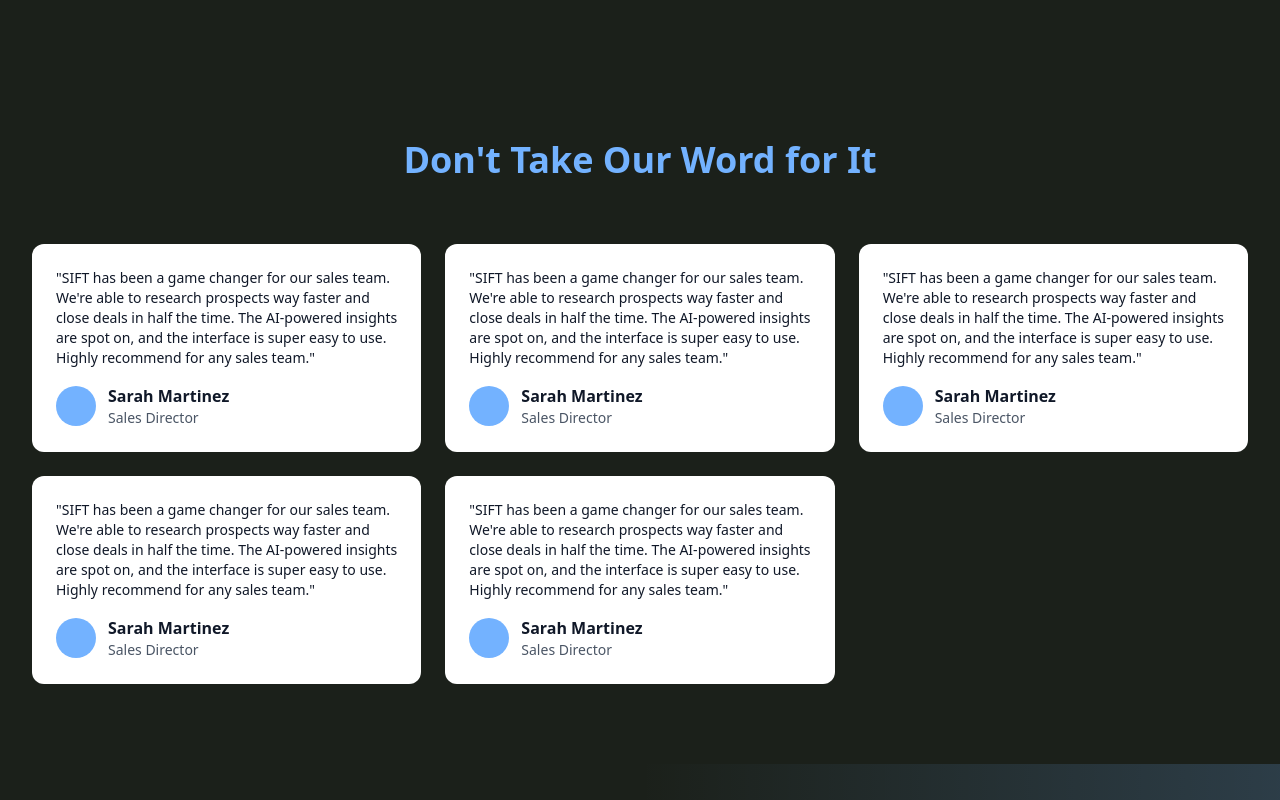
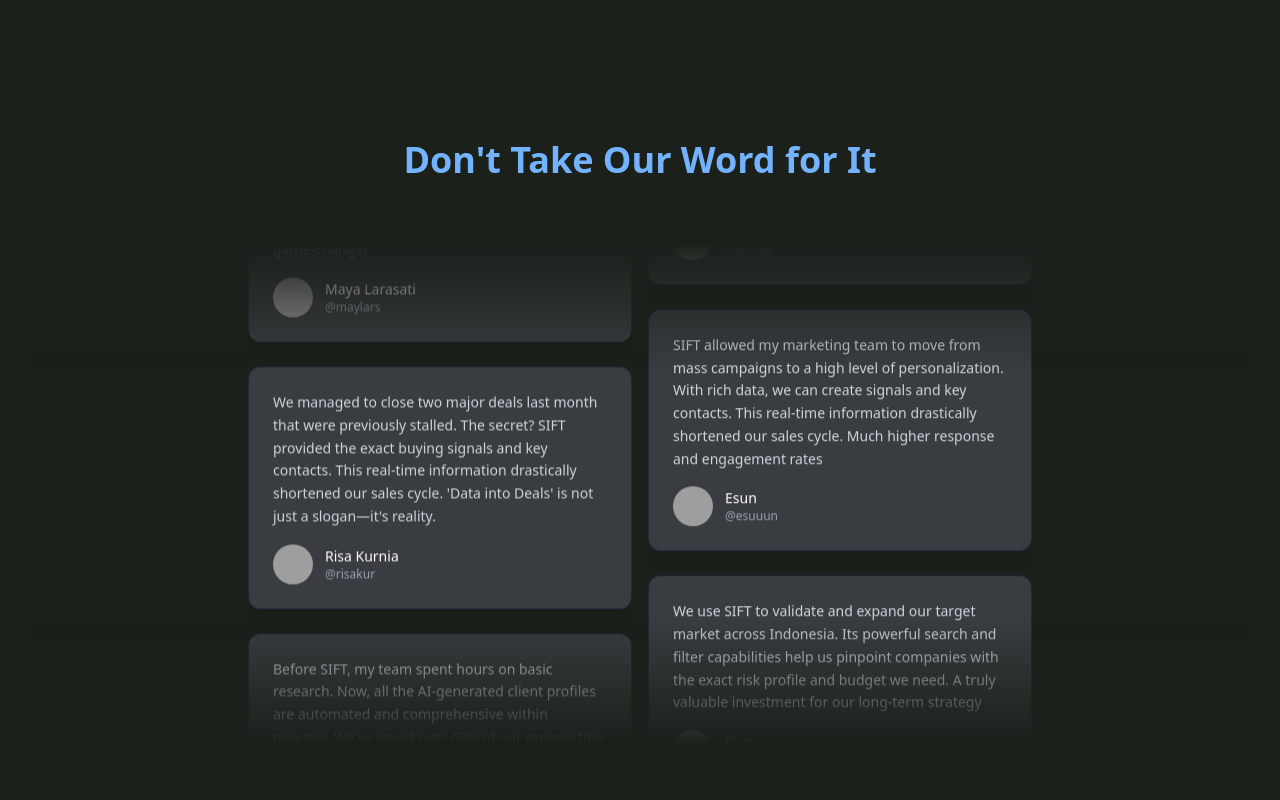
Before and after one commit to rdnaishaa/SIFT-AI, a React (Vite) app in the folder frontend/: page / in a window 1280 px wide. Shown: the part 2200-3000 px from the top of the page. Built offline with nearby package versions, Linux system fonts and the light colour scheme; grey boxes are pictures that could not be loaded.

Commit message:
fixed testimonial page

```diff
--- /dev/null
+++ b/frontend/src/lib/utils.js
@@ -0,0 +1,3 @@
+export function cn(...classes) {
+  return classes.filter(Boolean).join(" ");
+}
--- a/frontend/src/pages/LandingPage.jsx
+++ b/frontend/src/pages/LandingPage.jsx
@@ -1,8 +1,71 @@
 import React from 'react';
 import { ArrowRight, FileText, Database, TrendingUp } from 'lucide-react';
 import { useNavigate } from 'react-router-dom';
+import { Marquee } from '../ui/marquee';
+import { cn } from '../lib/utils';
+
+const ReviewCard = ({ img, name, username, body }) => {
+  return (
+    <figure
+      className={cn(
+        "relative w-96 cursor-pointer overflow-hidden rounded-xl border p-6 mb-6",
+        "border-gray-800 bg-[#393D41] hover:bg-[#393D41]/90",
+        "backdrop-blur-sm shadow-lg"
+      )}
+    >
+      <blockquote className="text-sm text-gray-300 leading-relaxed mb-4">{body}</blockquote>
+      <div className="flex flex-row items-center gap-3">
+        <img className="rounded-full w-10 h-10" alt={name} src={img} />
+        <div className="flex flex-col">
+          <figcaption className="text-sm font-medium text-white">
+            {name}
+          </figcaption>
+          <p className="text-xs font-medium text-gray-400">{username}</p>
+        </div>
+      </div>
+    </figure>
+  );
+};
 
 export default function LandingPage() {
+  const reviews = [
+  {
+    name: "Risa Kurnia",
+    username: "@risakur",
+    body: "We managed to close two major deals last month that were previously stalled. The secret? SIFT provided the exact buying signals and key contacts. This real-time information drastically shortened our sales cycle. 'Data into Deals' is not just a slogan—it's reality.",
+    img: "https://avatar.vercel.sh/risa"
+  },
+  {
+    name: "Citra Ayu",
+    username: "@cityou",
+    body: "Before SIFT, my team spent hours on basic research. Now, all the AI-generated client profiles are automated and comprehensive within minutes. We've saved over 60% of our prospecting time. This isn't just an app, it's a direct shortcut to a more efficient pipeline",
+    img: "https://avatar.vercel.sh/citra"
+  },
+  {
+    name: "Maya Larasati",
+    username: "@maylars",
+    body: "The data SIFT generates is incredibly deep. We don't just know who our clients are, but the specific technologies they use. This tech stack insight makes our pitches 100% more relevant and allows us to hit their pain points directly. A true game-changer",
+    img: "https://avatar.vercel.sh/maya"
+  },
+  {
+    name: "Esun",
+    username: "@esuuun",
+    body: "SIFT allowed my marketing team to move from mass campaigns to a high level of personalization. With rich data, we can create signals and key contacts. This real-time information drastically shortened our sales cycle. Much higher response and engagement rates",
+    img: "https://avatar.vercel.sh/esun"
+  },
+  {
+    name: "Firman",
+    username: "@pearman",
+    body: "We use SIFT to validate and expand our target market across Indonesia. Its powerful search and filter capabilities help us pinpoint companies with the exact risk profile and budget we need. A truly valuable investment for our long-term strategy",
+    img: "https://avatar.vercel.sh/firman"
+  },
+  {
+    name: "Santi Dewi",
+    username: "@sntidw",
+    body: "SIFT's interface is so clean and intuitive. All the AI-generated client profiles are automated and comprehensive within minutes. Everything I need is right on the dashboard.",
+    img: "https://avatar.vercel.sh/santi"
+  }];
+
   const navigate = useNavigate();
 
   const handleLoginClick = () => {
@@ -156,25 +219,22 @@
                   Don't Take Our Word for It
                 </h2>
 
-        <div className="grid md:grid-cols-2 lg:grid-cols-3 gap-6">
-          {[1, 2, 3, 4, 5].map((i) => (
-            <div key={i} className="bg-white text-gray-900 p-6 rounded-xl">
-              <p className="mb-4 text-sm">
-                "SIFT has been a game changer for our sales team.
-                We're able to research prospects way faster and
-                close deals in half the time. The AI-powered insights
-                are spot on, and the interface is super easy to use.
-                Highly recommend for any sales team."
-              </p>
-              <div className="flex items-center gap-3">
-                <div className="w-10 h-10 bg-[#73B2FF] rounded-full"></div>
-                <div>
-                  <div className="font-semibold">Sarah Martinez</div>
-                  <div className="text-sm text-gray-600">Sales Director</div>
+                <div className="relative flex h-[500px] w-full flex-row items-center justify-center overflow-hidden">
+                  <div className="flex gap-4">
+                    <Marquee pauseOnHover vertical className="[--duration:20s]">
+                      {reviews.slice(0, 3).map((review) => (
+                        <ReviewCard key={review.username} {...review} />
+                      ))}
+                    </Marquee>
+                    <Marquee reverse pauseOnHover vertical className="[--duration:20s]">
+                      {reviews.slice(3).map((review) => (
+                        <ReviewCard key={review.username} {...review} />
+                      ))}
+                    </Marquee>
                   </div>
-              </div>
-            </div>
-          ))}
+
+                  <div className="pointer-events-none absolute inset-x-0 top-0 h-1/4 bg-linear-to-b from-[#1B201A]"></div>
+                  <div className="pointer-events-none absolute inset-x-0 bottom-0 h-1/4 bg-linear-to-t from-[#1B201A]"></div>
                 </div>
               </div>
             </section>
--- /dev/null
+++ b/frontend/src/ui/marquee.jsx
@@ -0,0 +1,61 @@
+import React from 'react';
+import { cn } from "../lib/utils";
+
+export function Marquee({
+  children,
+  direction = "left",
+  pauseOnHover = false,
+  reverse = false,
+  vertical = false,
+  className,
+  ...props
+}) {
+  return (
+    <div
+      className={cn(
+        "group flex w-full overflow-hidden [--duration:40s] [--gap:1rem]",
+        className,
+        vertical && "flex-col"
+      )}
+      {...props}
+    >
+      <div
+        className={cn(
+          "flex shrink-0 justify-around gap-[--gap] [--transform:translateX(calc(-50% - (var(--gap)/2)))]",
+          vertical ? "flex-col" : "flex-row",
+          vertical
+            ? "[animation:marquee-vertical-double_var(--duration)_linear_infinite]"
+            : "[animation:marquee-horizontal-double_var(--duration)_linear_infinite]",
+          reverse && "animation-direction: reverse",
+          pauseOnHover && "group-hover:[animation-play-state:paused]"
+        )}
+      >
+        {children}
+        {children}
+      </div>
+    </div>
+  );
+}
+
+// Add these CSS keyframes to your global CSS file
+const style = document.createElement('style');
+style.textContent = `
+@keyframes marquee-vertical-double {
+  0% {
+    transform: translateY(0);
+  }
+  100% {
+    transform: translateY(calc(-50% - (var(--gap)/2)));
+  }
+}
+
+@keyframes marquee-horizontal-double {
+  0% {
+    transform: translateX(0);
+  }
+  100% {
+    transform: translateX(calc(-50% - (var(--gap)/2)));
+  }
+}
+`;
+document.head.appendChild(style);
```
Lines whose indentation alone changed are shown as unchanged.
